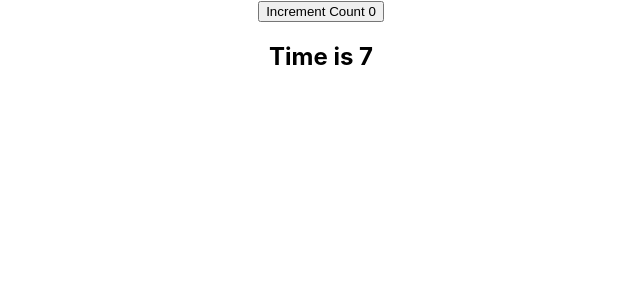
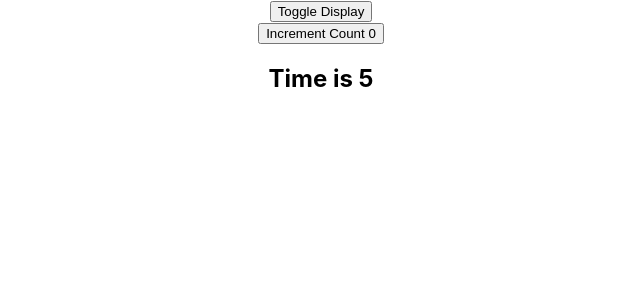
Before and after one commit to MBilalQureshi/react-controlled-forms-hooks, a React (Create React App) app in the folder my-app/: page / in a window 1280 px wide. Shown: the top 300 px of the page, without its empty margins (319-959 px from the left). Built offline with nearby package versions, Linux system fonts and the light colour scheme.

Commit message:
Use cleanup that act as component did unmount in hooks

```diff
--- a/my-app/src/App.js
+++ b/my-app/src/App.js
@@ -6,6 +6,7 @@ import HooksCounter from './components/HooksCounter';
 import UseEffectCounter from './components/UseEffectCounter';
 import UseEffectCounterConditional from './components/UseEffectCounterConditional';
 import UseEffectRunOnlyOnce from './components/UseEffectRunOnlyOnce';
+import UseEffectCounterContainer from './components/UseEffectCounterContainer';
 
 function App() {
   return (
@@ -23,7 +24,10 @@ function App() {
       {/* lecture 5 Useeffect */}
       {/* <UseEffectCounterConditional /> */}
       {/* lecture 6 Useeffect */}
-      <UseEffectRunOnlyOnce />
+      {/* <UseEffectRunOnlyOnce /> */}
+      {/* lecture 7 Useeffect */}
+      <UseEffectCounterContainer />
+
     </div>
   );
 }
--- /dev/null
+++ b/my-app/src/components/UseEffectCount2.js
@@ -0,0 +1,38 @@
+import React,{useState, useEffect} from 'react'
+
+function UseEffectCounter2() {
+  const [count, setCount] = useState(0);
+
+
+  useEffect(() => {
+    console.log("Count effect")
+    document.title = count;
+  },[count]);
+
+  const [time, setTime] = useState(0)
+
+  useEffect(() => {
+    console.log("Creating Timer")
+    const interval = setInterval(() =>{
+        setTime(time => time + 1)
+    },1000);
+    // Now line below will act as cleanup function, this will prevent timer to continue when display is false on UseEffectCounterContainer.js
+    // In short below code act as ComponentDidUnmount
+    return () => {
+        console.log('Cleaning Up!')
+        clearInterval(interval)
+    }
+    // this empty array will make sure that this effect run only once and never again
+  },[])
+
+  return (
+    <div>
+      <button onClick={() => setCount(count => count + 1)}>
+        Increment Count {count}
+      </button>
+        <h2>Time is {time}</h2>
+    </div>
+  )
+}
+
+export default UseEffectCounter2
--- /dev/null
+++ b/my-app/src/components/UseEffectCounterContainer.js
@@ -0,0 +1,18 @@
+import React, {useState} from 'react'
+import UseEffectCounter2 from './UseEffectCount2'
+
+function UseEffectCounterContainer() {
+    const [display, setDisplay] = useState(true)
+  return (
+    <div>
+        <button onClick={() => {
+            setDisplay(!display)
+        }}>
+            Toggle Display
+        </button>
+        {display && <UseEffectCounter2/>}
+    </div>
+  )
+}
+
+export default UseEffectCounterContainer
```
